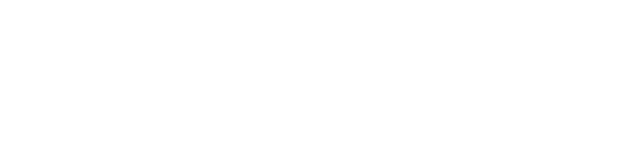
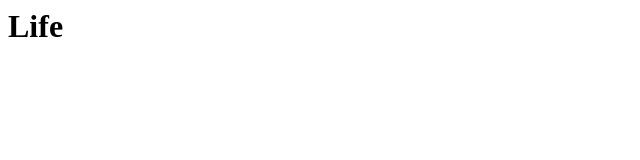
Before and after one commit to Sumrus/SshRemoteRepo, a plain HTML site: page index.html in a window 1280 px wide. Shown: the whole page, without its empty margins (0-640 px from the left). Drawn offline with Linux system fonts and the light colour scheme.

Commit message:
added body tag

```diff
--- a/index.html
+++ b/index.html
@@ -1,6 +1,8 @@
 <html>
 
-
+<body>
+  <H1> Life </H1>
+  </body>
 
 
 
```
